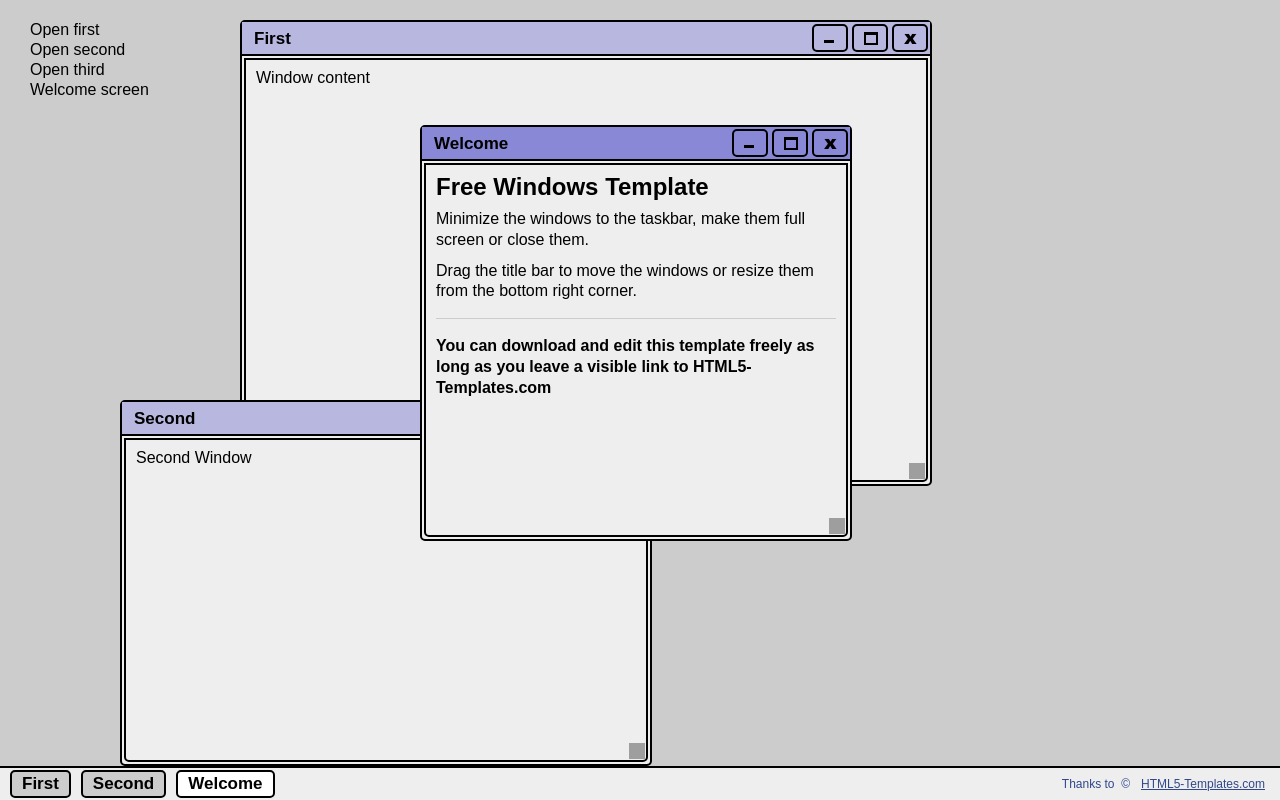
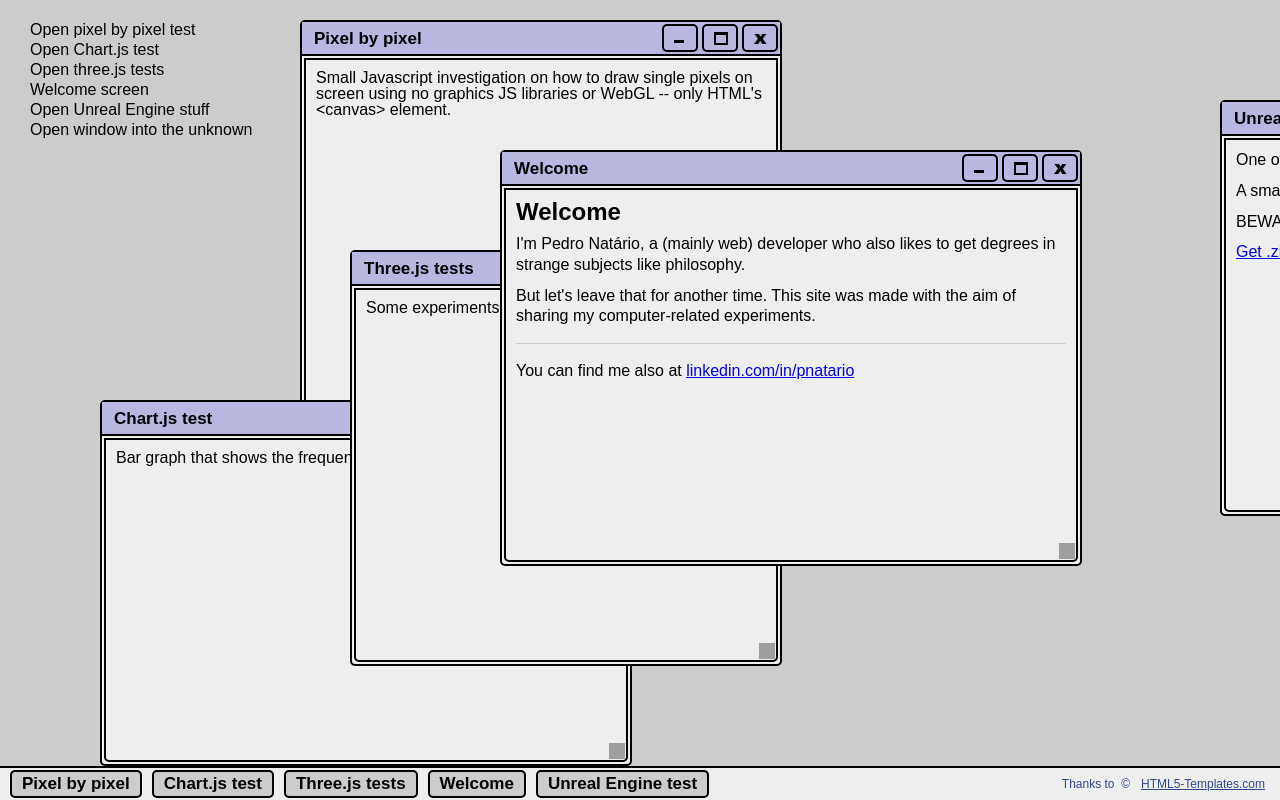
Before and after one commit to Natario/natario.github.io, a plain HTML site: page index.html in a window 1280 px wide. Drawn offline with nearby package versions, Linux system fonts and the light colour scheme; grey boxes are pictures that could not be loaded.

Commit message:
Add my own content to the retro windows template. Start adding fontawesome icons

```diff
--- a/index.html
+++ b/index.html
@@ -8,37 +8,49 @@
 	<link rel="canonical" href="https://html5-templates.com/" />
 	<script src="https://code.jquery.com/jquery-1.12.4.js"></script>
 	<script src="https://code.jquery.com/ui/1.12.1/jquery-ui.js"></script>
+	<script src="https://use.fontawesome.com/releases/v6.1.0/js/all.js" crossorigin="anonymous"></script>
 	<script src="script.js"></script>
 	<link rel="stylesheet" type="text/css" href="style.css" />
-	<title>Windows Template</title>
+	<title>A window into Pedro Natário's world</title>
 </head>
 <body>
 	<div id="desktop">
-		<div class="window" data-title="First">
-			Window content
+		<div class="window" data-title="Pixel by pixel">
+			Small Javascript investigation on how to draw single pixels on screen using no graphics JS libraries or WebGL -- only HTML's &lt;canvas&gt; element.
 		</div>
-		<div class="window" data-title="Second">
-			Second Window
+		<div class="window" data-title="Chart.js test">
+			Bar graph that shows the frequency of words in an input text.
 		</div>
-		<div class="window closed" data-title="Third">
-			Third window starts closed
+		<div class="window" data-title="Three.js tests">
+			Some experiments using the three.js library.
 		</div>
 		<div class="window" data-title="Welcome">
-			<h1>Free Windows Template</h1>
-			<p>Minimize the windows to the taskbar, make them full screen or close them.</p>
-			<p>Drag the title bar to move the windows or resize them from the bottom right corner.</p>
+			<h1>Welcome</h1>
+			<p>I'm Pedro Natário, a (mainly web) developer who also likes to get degrees in strange subjects like philosophy.</p>
+			<p>But let's leave that for another time. This site was made with the aim of sharing my computer-related experiments.</p>
 			<hr />
-			<p><strong>You can download and edit this template freely as long as you leave a visible link to HTML5-Templates.com</strong></p>
+			<p>You can find me also at <a href="https://www.linkedin.com/in/pnatario">linkedin.com/in/pnatario</a></p>
+		</div>
+		<div class="window" data-title="Unreal Engine test">
+			<p>One of my first forays into the world of game development.</p>
+			<p>A small game where you steal cars.</p>
+			<p>BEWARE!! VERY ALPHA MANY BUGS1!</p>
+			<p><a href="https://1drv.ms/u/s!At9qU0gJSyEGnkX4806zZgdV1vNh?e=cUrfVz">Get .zip here</a> (Windows only for now)</p>
+		</div>
+		<div class="window closed" data-title="The unknown">
+			<i class="fas fa-question"></i><i class="fas fa-question"></i><i class="fas fa-question"></i>
 		</div>
 
 		<div id="taskbar">
 		</div>
 
 		<div id="icons">
-			<a class="openWindow" data-id="0">Open first</a>
-			<a class="openWindow" data-id="1">Open second</a>
-			<a class="openWindow" data-id="2">Open third</a>
+			<a class="openWindow" data-id="0">Open pixel by pixel test</a>
+			<a class="openWindow" data-id="1">Open Chart.js test</a>
+			<a class="openWindow" data-id="2">Open three.js tests</a>
 			<a class="openWindow" data-id="3">Welcome screen</a>
+			<a class="openWindow" data-id="4">Open Unreal Engine stuff</a>
+			<a class="openWindow" data-id="5">Open window into the unknown</a>
 		</div>
 		<div id="templateLinkText" class="preserveSpace">Thanks to  &copy;</div><a href="https://html5-templates.com/" rel="nofollow" target="_blank" id="templateLink">HTML5-Templates.com</a>
 		<!-- You can use this template freely if you leave a visible link to HTML5-Templates.com -->
--- a/style.css
+++ b/style.css
@@ -193,14 +193,18 @@ input,select{vertical-align:middle}
 }
 
 /*Demo styles BEGIN*/
-#window0 {	top: 20px;	left: 240px;}
-#window1 {	top: 400px; left: 120px;}
-#window2 {	top: 250px; left: 300px;}
-#window3 {	top: 125px; left: 420px;}
-#window0 .wincontent {	width: 660px; height: 400px;	}
+#window0 {	top: 20px;	left: 300px;}
+#window1 {	top: 400px; left: 100px;}
+#window2 {	top: 250px; left: 350px;}
+#window3 {	top: 150px; left: 500px;}
+#window4 {	top: 100px; left: 1220px;}
+#window5 {	top: 300px; left: 620px;}
+#window0 .wincontent {	width: 450px; height: 400px;	}
 #window1 .wincontent {	width: 500px; height: 300px;	}
 #window2 .wincontent {	width: 400px; height: 350px;	}
-#window3 .wincontent {	width: 400px; height: 350px;	}
+#window3 .wincontent {	width: 550px; height: 350px;	}
+#window4 .wincontent {	width: 450px; height: 350px;	}
+#window5 .wincontent {	width: 250px; height: 100px;	}
 @media screen and (max-width:960px){
 	#window0 {	left: 10px;	}
 	#window3 {	left: 50px;	}
```
Also changed, not shown: start-bootstrap-template/index.html (+1 -1 lines). Lines whose indentation alone changed are shown as unchanged.
